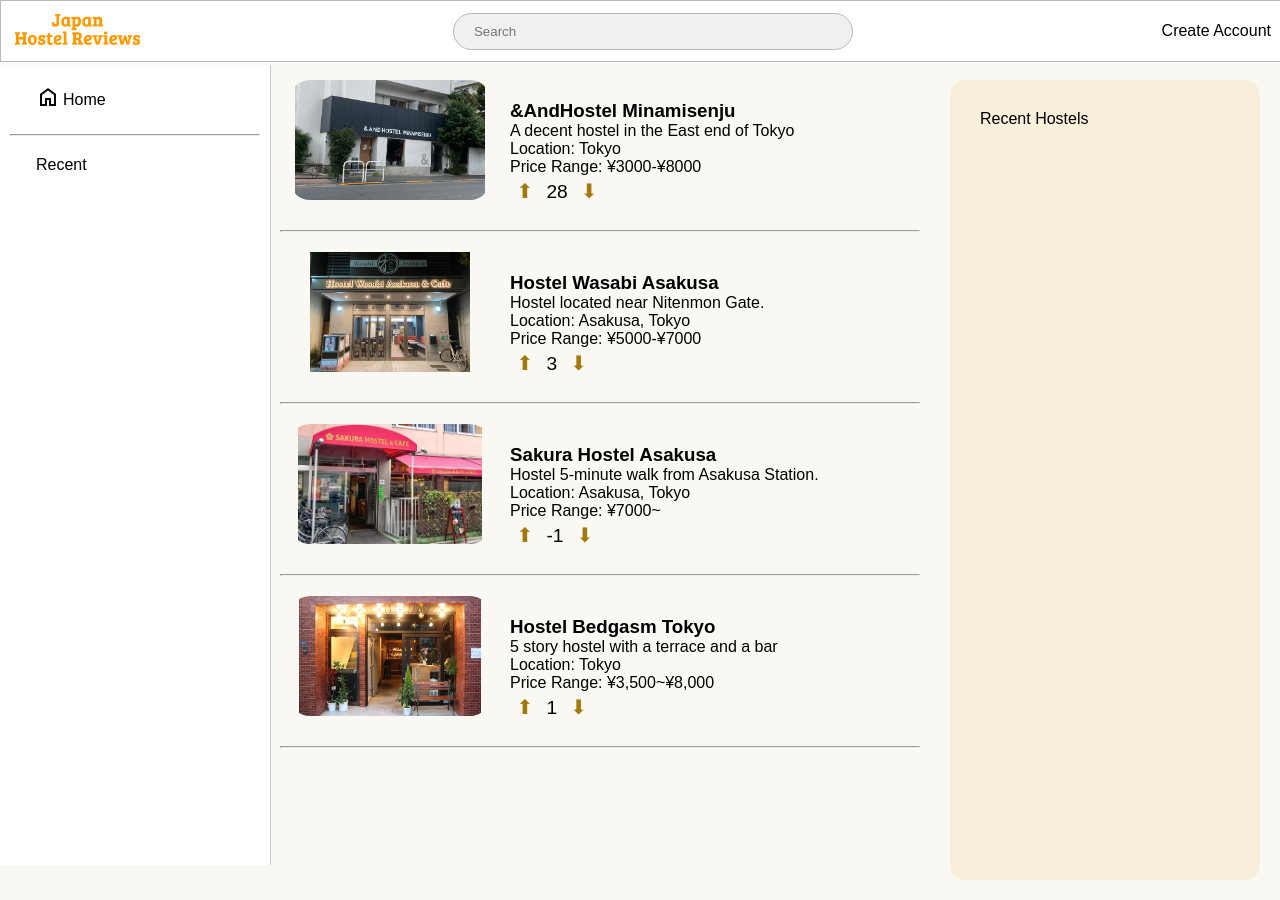
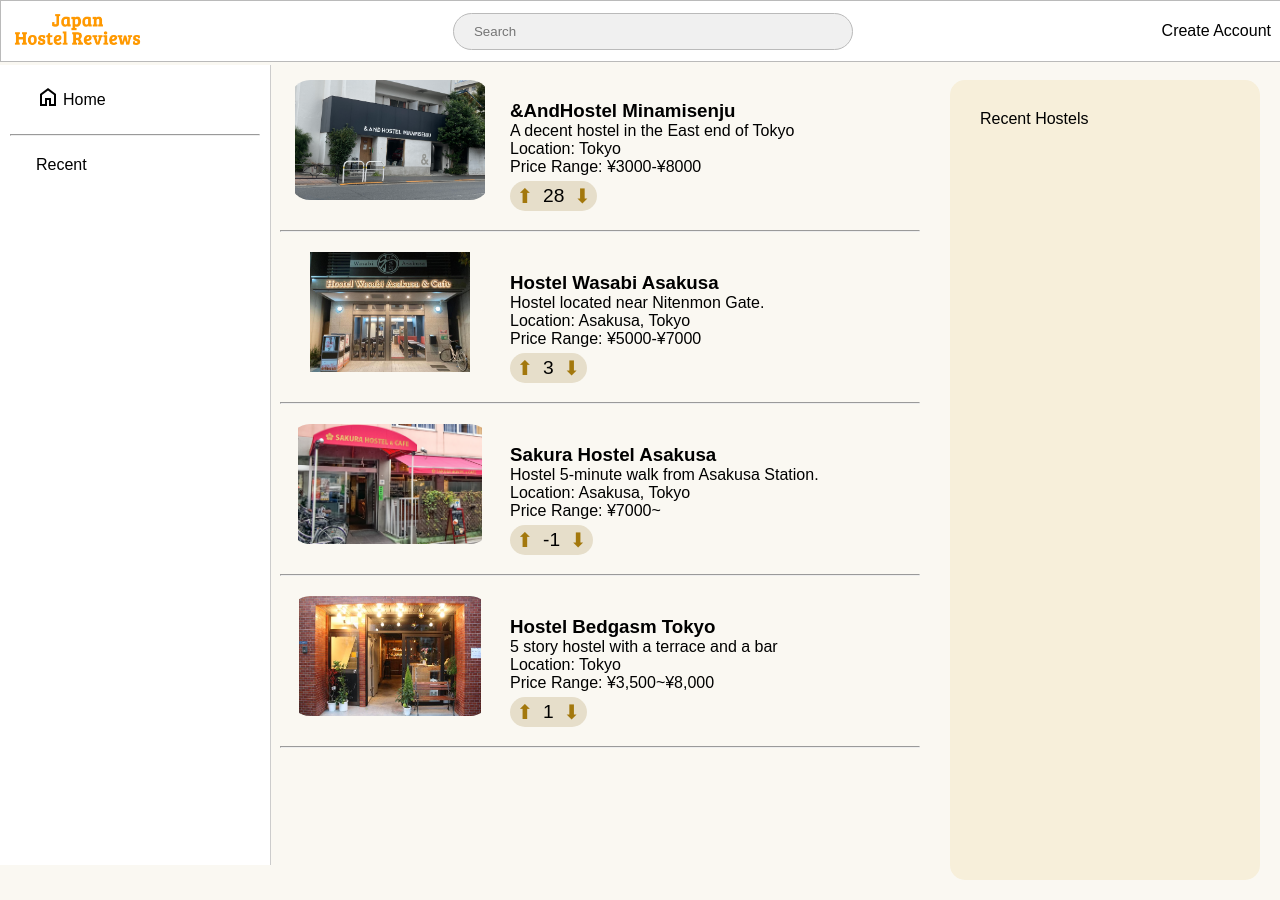
Before and after one commit to lyuhiroyama/japanhostelreviews.com, a PHP site: page /index.php in a window 1280 px wide. Run offline with PHP 8.4, Linux system fonts and the light colour scheme; data comes from the database, SQL or seed files in the repository; both versions use the stored data as it was after the commit.

Commit message:
Add further designs to hostel-voting-container

```diff
--- a/center_panel.php
+++ b/center_panel.php
@@ -31,6 +31,15 @@
             color: grey;
         }
 
+        .hostel-voting-container {
+            margin: 5px 0;
+            width: auto; /* Adjusts width to fit its contents dynamically */
+            border-radius: 50px;
+            background-color: #e6deca;
+            display: inline-flex;
+            align-items: center;
+        }
+
         .hostel-voting-container button {
             color: #a3780d;
             font-size: 20px;
@@ -41,12 +50,13 @@
         }
 
         .hostel-voting-container button:hover {
+            color: #ff0000;
             background-color: #f3e7ca;
-            border-radius: 10px;
+            border-radius: 50px;
         }
 
         .hostel-voting-container span {
-            margin: 0 2px; /* Spacing */
+            margin: 0 3px; /* Spacing */
         }
     </style>
 </head>
```
Also changed, not shown: hostel_site.sqlite.
